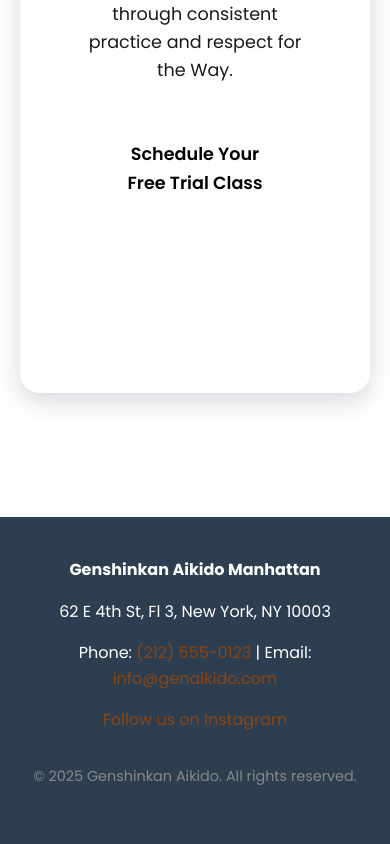
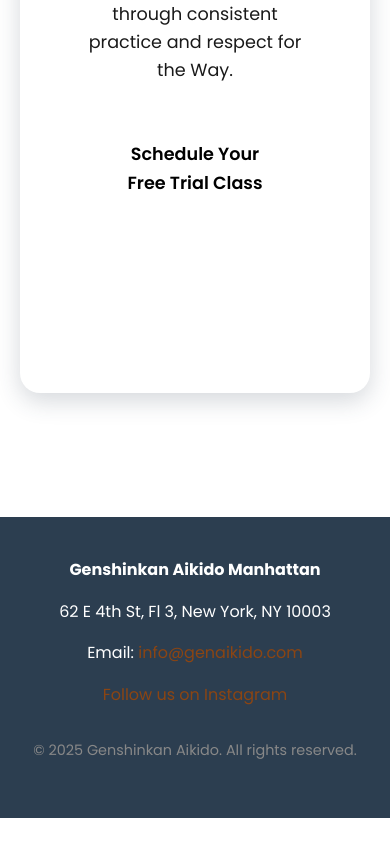
Before and after one commit to lancejames221b/aikido-website, a website: page pages/adult-beginners-journey.html in a window 390 px wide. Shown: the part 10601-11445 px from the top of the page. After the commit the page ends 11419 px from the top, so only its background shows below. Drawn offline with Linux system fonts and the light colour scheme.

Commit message:
Remove fake phone numbers from website

```diff
--- a/pages/adult-beginners-journey.html
+++ b/pages/adult-beginners-journey.html
@@ -789,7 +789,7 @@
             <div class="footer-content">
                 <p><strong>Genshinkan Aikido Manhattan</strong></p>
                 <p>62 E 4th St, Fl 3, New York, NY 10003</p>
-                <p>Phone: <a href="tel:212-555-0123">(212) 555-0123</a> | Email: <a href="mailto:info@genaikido.com">info@genaikido.com</a></p>
+                <p>Email: <a href="mailto:info@genaikido.com">info@genaikido.com</a></p>
                 <p><a href="https://www.instagram.com/gen.aikido/" target="_blank">Follow us on Instagram</a></p>
                 <p style="margin-top: 2rem; font-size: 0.9rem; color: #888;">
                     &copy; 2025 Genshinkan Aikido. All rights reserved.
```
Also changed, not shown: index.html (+0 -1 lines), pages/health-and-safety.html (+1 -1 lines).
